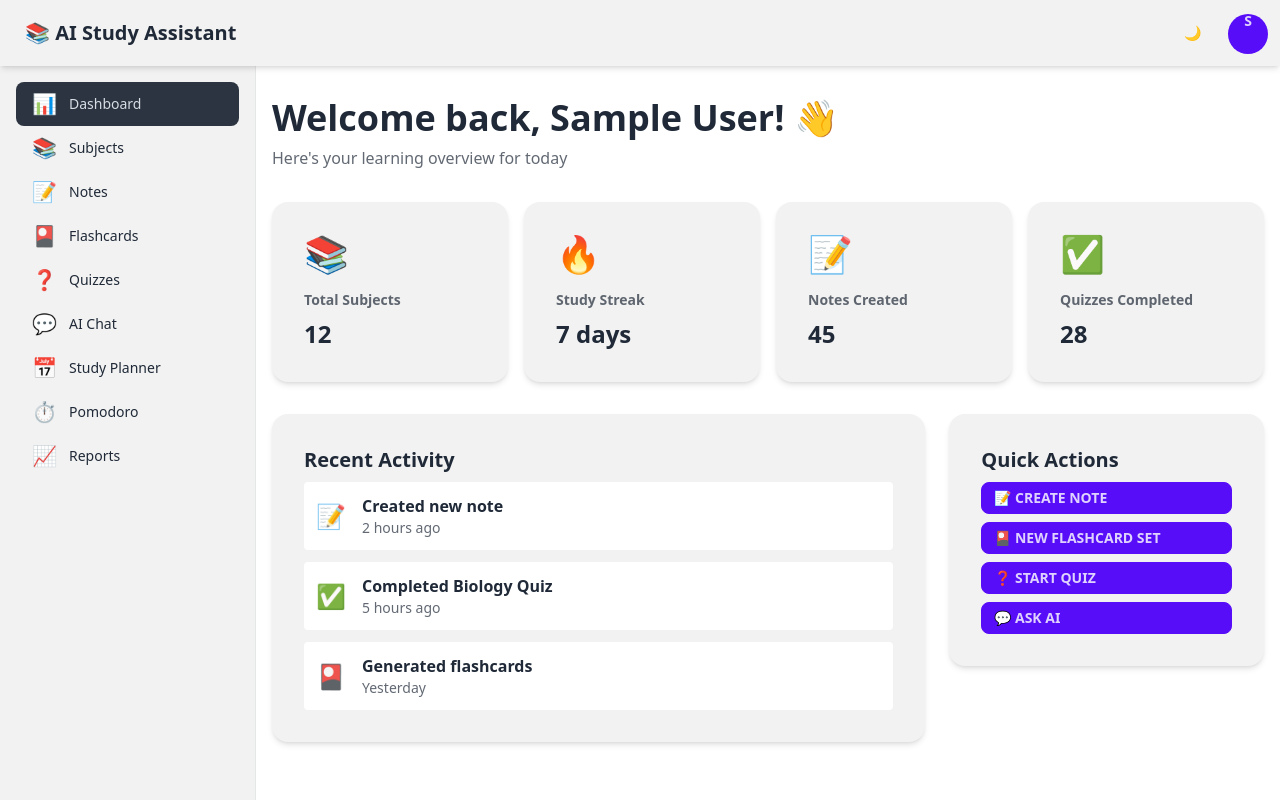
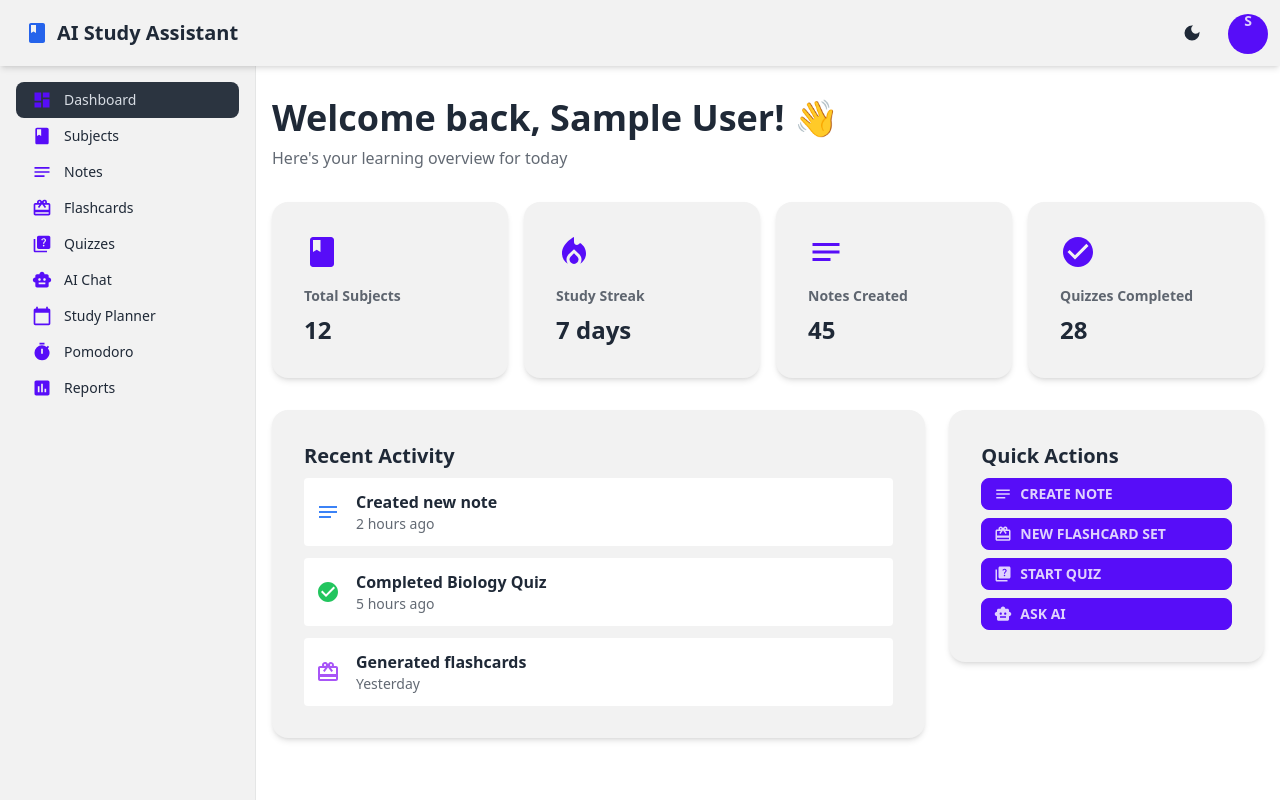
Before and after one commit to deepak-ysoft/AIStudyAssistantFE, a React (Vite) app: page /dashboard in a window 1280 px wide. Shown: the top 800 px of the page. Built offline with nearby package versions, Linux system fonts and the light colour scheme; no server answers; sample sign-in values are in the browser's storage.

Commit message:
icons added

```diff
--- a/src/components/common/Navbar.jsx
+++ b/src/components/common/Navbar.jsx
@@ -1,6 +1,7 @@
-import { useAuth } from '../../context/AuthContext';
-import { useTheme } from '../../context/ThemeContext';
-import { useNavigate } from 'react-router-dom';
+import { useAuth } from "../../context/AuthContext";
+import { useTheme } from "../../context/ThemeContext";
+import { useNavigate } from "react-router-dom";
+import { MdBook, MdDarkMode, MdLightMode } from "react-icons/md";
 
 export default function Navbar() {
   const { user, logout } = useAuth();
@@ -9,14 +10,15 @@ export default function Navbar() {
 
   const handleLogout = () => {
     logout();
-    navigate('/auth/login');
+    navigate("/auth/login");
   };
 
   return (
     <nav className="navbar bg-base-200 sticky top-0 z-50 shadow-md">
       <div className="flex-1">
-        <a className="btn btn-ghost normal-case text-xl">
-          📚 AI Study Assistant
+        <a className="btn btn-ghost normal-case text-xl flex items-center gap-2">
+          <MdBook className="text-2xl text-blue-600" />
+          AI Study Assistant
         </a>
       </div>
       <div className="flex-none gap-2">
@@ -25,14 +27,18 @@ export default function Navbar() {
           className="btn btn-ghost btn-circle"
           title="Toggle theme"
         >
-          {theme === 'light' ? '🌙' : '☀️'}
+          {theme === "light" ? (
+            <MdDarkMode className="text-xl" />
+          ) : (
+            <MdLightMode className="text-xl" />
+          )}
         </button>
 
         {user && (
           <div className="dropdown dropdown-end">
             <label tabIndex={0} className="btn btn-ghost btn-circle avatar">
               <div className="w-10 rounded-full bg-primary text-primary-content flex items-center justify-center font-bold">
-                {user.name?.charAt(0) || 'U'}
+                {user.name?.charAt(0) || "U"}
               </div>
             </label>
             <ul
@@ -45,8 +51,12 @@ export default function Navbar() {
                   <span className="badge">Profile</span>
                 </a>
               </li>
-              <li><a>Settings</a></li>
-              <li><a onClick={handleLogout}>Logout</a></li>
+              <li>
+                <a>Settings</a>
+              </li>
+              <li>
+                <a onClick={handleLogout}>Logout</a>
+              </li>
             </ul>
           </div>
         )}
--- a/src/components/common/Sidebar.jsx
+++ b/src/components/common/Sidebar.jsx
@@ -1,15 +1,26 @@
-import { Link, useLocation } from 'react-router-dom';
+import { Link, useLocation } from "react-router-dom";
+import {
+  MdDashboard,
+  MdBook,
+  MdNotes,
+  MdCardGiftcard,
+  MdQuiz,
+  MdSmartToy,
+  MdCalendarToday,
+  MdTimer,
+  MdAssessment,
+} from "react-icons/md";
 
 const navItems = [
-  { label: 'Dashboard', icon: '📊', path: '/dashboard' },
-  { label: 'Subjects', icon: '📚', path: '/subjects' },
-  { label: 'Notes', icon: '📝', path: '/notes' },
-  { label: 'Flashcards', icon: '🎴', path: '/flashcards' },
-  { label: 'Quizzes', icon: '❓', path: '/quizzes' },
-  { label: 'AI Chat', icon: '💬', path: '/ai-chat' },
-  { label: 'Study Planner', icon: '📅', path: '/study-planner' },
-  { label: 'Pomodoro', icon: '⏱️', path: '/pomodoro' },
-  { label: 'Reports', icon: '📈', path: '/reports' },
+  { label: "Dashboard", icon: MdDashboard, path: "/dashboard" },
+  { label: "Subjects", icon: MdBook, path: "/subjects" },
+  { label: "Notes", icon: MdNotes, path: "/notes" },
+  { label: "Flashcards", icon: MdCardGiftcard, path: "/flashcards" },
+  { label: "Quizzes", icon: MdQuiz, path: "/quizzes" },
+  { label: "AI Chat", icon: MdSmartToy, path: "/ai-chat" },
+  { label: "Study Planner", icon: MdCalendarToday, path: "/study-planner" },
+  { label: "Pomodoro", icon: MdTimer, path: "/pomodoro" },
+  { label: "Reports", icon: MdAssessment, path: "/reports" },
 ];
 
 export default function Sidebar() {
@@ -18,19 +29,22 @@ export default function Sidebar() {
   return (
     <aside className="w-64 bg-base-200 border-r border-base-300 overflow-y-auto">
       <ul className="menu p-4 w-full">
-        {navItems.map((item) => (
+        {navItems.map((item) => {
+          const Icon = item.icon;
+          return (
             <li key={item.path}>
               <Link
                 to={item.path}
                 className={`flex items-center gap-3 ${
-                location.pathname === item.path ? 'active' : ''
+                  location.pathname === item.path ? "active" : ""
                 }`}
               >
-              <span className="text-xl">{item.icon}</span>
+                <Icon className="text-xl text-primary" />
                 <span>{item.label}</span>
               </Link>
             </li>
-        ))}
+          );
+        })}
       </ul>
     </aside>
   );
--- a/src/pages/AIChat/AIChatPage.jsx
+++ b/src/pages/AIChat/AIChatPage.jsx
@@ -1,16 +1,17 @@
-import { useState, useRef, useEffect } from 'react';
-import { useMutation } from '@tanstack/react-query';
-import { aiApi } from '../../api/aiApi';
+import { useState, useRef, useEffect } from "react";
+import { useMutation } from "@tanstack/react-query";
+import { aiApi } from "../../api/aiApi";
+import { MdSmartToy } from "react-icons/md";
 
 export default function AIChatPage() {
   const [messages, setMessages] = useState([
     {
       id: 1,
-      text: 'Hello! I\'m your AI Study Assistant. Ask me anything about your studies!',
-      sender: 'ai',
+      text: "Hello! I'm your AI Study Assistant. Ask me anything about your studies!",
+      sender: "ai",
     },
   ]);
-  const [inputValue, setInputValue] = useState('');
+  const [inputValue, setInputValue] = useState("");
   const messagesEndRef = useRef(null);
 
   const chatMutation = useMutation({
@@ -20,14 +21,14 @@ export default function AIChatPage() {
       if (aiMessage) {
         setMessages((prev) => [
           ...prev,
-          { id: Date.now(), text: aiMessage, sender: 'ai' },
+          { id: Date.now(), text: aiMessage, sender: "ai" },
         ]);
       }
     },
   });
 
   useEffect(() => {
-    messagesEndRef.current?.scrollIntoView({ behavior: 'smooth' });
+    messagesEndRef.current?.scrollIntoView({ behavior: "smooth" });
   }, [messages]);
 
   const handleSendMessage = (e) => {
@@ -37,18 +38,20 @@ export default function AIChatPage() {
     const userMessage = {
       id: Date.now(),
       text: inputValue,
-      sender: 'user',
+      sender: "user",
     };
 
     setMessages((prev) => [...prev, userMessage]);
     chatMutation.mutate(inputValue);
-    setInputValue('');
+    setInputValue("");
   };
 
   return (
     <div className="space-y-6 h-full flex flex-col">
       <div>
-        <h1 className="text-3xl font-bold">💬 AI Chat Assistant</h1>
+        <h1 className="text-3xl font-bold flex items-center gap-2">
+          <MdSmartToy className="text-blue-600" /> AI Chat Assistant
+        </h1>
         <p className="text-base-content/70">
           Ask questions and get instant help with your studies
         </p>
@@ -59,14 +62,14 @@ export default function AIChatPage() {
           <div
             key={message.id}
             className={`flex ${
-              message.sender === 'user' ? 'justify-end' : 'justify-start'
+              message.sender === "user" ? "justify-end" : "justify-start"
             }`}
           >
             <div
               className={`max-w-xs lg:max-w-md px-4 py-2 rounded-lg ${
-                message.sender === 'user'
-                  ? 'bg-primary text-primary-content'
-                  : 'bg-base-300'
+                message.sender === "user"
+                  ? "bg-primary text-primary-content"
+                  : "bg-base-300"
               }`}
             >
               <p>{message.text}</p>
--- a/src/pages/Dashboard/Dashboard.jsx
+++ b/src/pages/Dashboard/Dashboard.jsx
@@ -1,36 +1,50 @@
-import { useAuth } from '../../context/AuthContext';
+import { useAuth } from "../../context/AuthContext";
+import {
+  MdBook,
+  MdLocalFireDepartment,
+  MdNotes,
+  MdCheckCircle,
+  MdCardGiftcard,
+  MdQuiz,
+  MdSmartToy,
+} from "react-icons/md";
 
 export default function Dashboard() {
   const { user } = useAuth();
 
   const stats = [
-    { label: 'Total Subjects', value: '12', icon: '📚' },
-    { label: 'Study Streak', value: '7 days', icon: '🔥' },
-    { label: 'Notes Created', value: '45', icon: '📝' },
-    { label: 'Quizzes Completed', value: '28', icon: '✅' },
+    { label: "Total Subjects", value: "12", icon: MdBook },
+    { label: "Study Streak", value: "7 days", icon: MdLocalFireDepartment },
+    { label: "Notes Created", value: "45", icon: MdNotes },
+    { label: "Quizzes Completed", value: "28", icon: MdCheckCircle },
   ];
 
   return (
     <div className="space-y-8">
       <div>
-        <h1 className="text-4xl font-bold mb-2">Welcome back, {user?.name}! 👋</h1>
+        <h1 className="text-4xl font-bold mb-2">
+          Welcome back, {user?.name}! 👋
+        </h1>
         <p className="text-base-content/70">
           Here's your learning overview for today
         </p>
       </div>
 
       <div className="grid grid-cols-1 md:grid-cols-2 lg:grid-cols-4 gap-4">
-        {stats.map((stat, index) => (
+        {stats.map((stat, index) => {
+          const Icon = stat.icon;
+          return (
             <div key={index} className="card bg-base-200 shadow-md">
               <div className="card-body">
-              <div className="text-4xl mb-2">{stat.icon}</div>
+                <Icon className="text-4xl mb-2 text-primary" />
                 <h3 className="text-sm font-semibold text-base-content/70">
                   {stat.label}
                 </h3>
                 <p className="text-2xl font-bold">{stat.value}</p>
               </div>
             </div>
-        ))}
+          );
+        })}
       </div>
 
       <div className="grid grid-cols-1 lg:grid-cols-3 gap-6">
@@ -40,21 +54,21 @@ export default function Dashboard() {
               <h2 className="card-title">Recent Activity</h2>
               <div className="space-y-3">
                 <div className="flex items-center gap-4 p-3 bg-base-100 rounded">
-                  <span className="text-2xl">📝</span>
+                  <MdNotes className="text-2xl text-blue-500" />
                   <div className="flex-1">
                     <p className="font-semibold">Created new note</p>
                     <p className="text-sm text-base-content/70">2 hours ago</p>
                   </div>
                 </div>
                 <div className="flex items-center gap-4 p-3 bg-base-100 rounded">
-                  <span className="text-2xl">✅</span>
+                  <MdCheckCircle className="text-2xl text-green-500" />
                   <div className="flex-1">
                     <p className="font-semibold">Completed Biology Quiz</p>
                     <p className="text-sm text-base-content/70">5 hours ago</p>
                   </div>
                 </div>
                 <div className="flex items-center gap-4 p-3 bg-base-100 rounded">
-                  <span className="text-2xl">🎴</span>
+                  <MdCardGiftcard className="text-2xl text-purple-500" />
                   <div className="flex-1">
                     <p className="font-semibold">Generated flashcards</p>
                     <p className="text-sm text-base-content/70">Yesterday</p>
@@ -71,16 +85,16 @@ export default function Dashboard() {
               <h2 className="card-title">Quick Actions</h2>
               <div className="space-y-2">
                 <button className="btn btn-primary btn-sm w-full justify-start">
-                  📝 Create Note
+                  <MdNotes className="text-lg" /> Create Note
                 </button>
                 <button className="btn btn-primary btn-sm w-full justify-start">
-                  🎴 New Flashcard Set
+                  <MdCardGiftcard className="text-lg" /> New Flashcard Set
                 </button>
                 <button className="btn btn-primary btn-sm w-full justify-start">
-                  ❓ Start Quiz
+                  <MdQuiz className="text-lg" /> Start Quiz
                 </button>
                 <button className="btn btn-primary btn-sm w-full justify-start">
-                  💬 Ask AI
+                  <MdSmartToy className="text-lg" /> Ask AI
                 </button>
               </div>
             </div>
```
Also changed, not shown: package.json (+9 -8 lines), src/pages/Flashcards/FlashcardsPage.jsx (+20 -6 lines), src/pages/Notes/NotesPage.jsx (+22 -15 lines), src/pages/Pomodoro/PomodoroPage.jsx (+8 -5 lines), src/pages/Quizzes/QuizzesPage.jsx (+24 -11 lines), src/pages/Reports/ReportsPage.jsx (+54 -22 lines), src/pages/StudyPlanner/StudyPlannerPage.jsx (+15 -9 lines), src/pages/Subjects/SubjectsPage.jsx (+24 -15 lines), 1 other file (tests, documents, lock files or other folders). Lines whose indentation alone changed are shown as unchanged.
